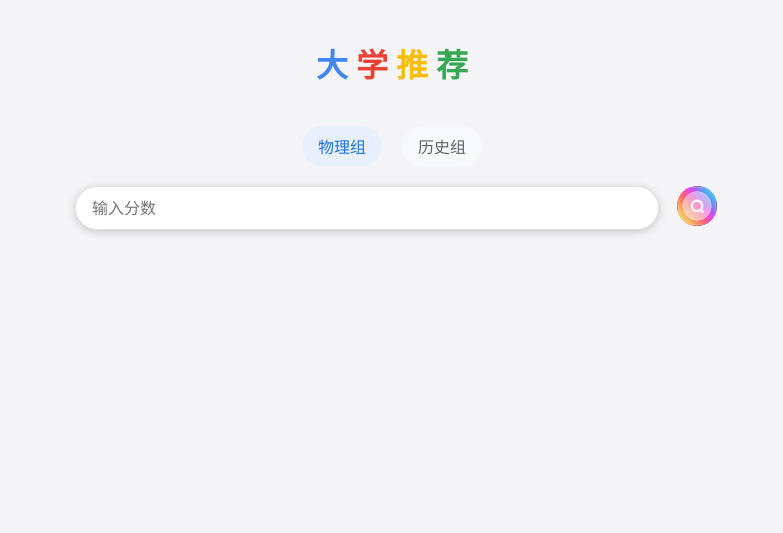
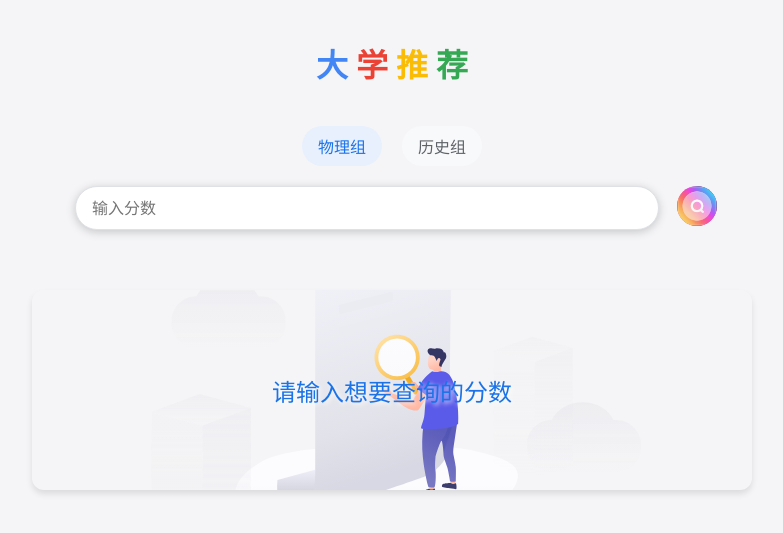
Before and after one commit to Vinwan/school-recommend, a Flask app: page / in a window 1280 px wide. Shown: the top 533 px of the page, without its empty margins (248-1031 px from the left). Run offline with Flask 3, Linux system fonts and the light colour scheme.

Commit message:
feat(ui): 添加欢迎页面样式和背景图片
在静态文件中新增了背景图片和欢迎页面的样式，调整了结果区域的布局，并在页面加载时显示欢迎信息。这些改动旨在提升用户体验和页面视觉效果。

```diff
--- a/static/js/main.js
+++ b/static/js/main.js
@@ -141,11 +141,12 @@ document.querySelectorAll('input[name="group"]').forEach(radio => {
 
         // 清空结果区域
         const resultsDiv = document.getElementById('results');
-        resultsDiv.innerHTML = '';
-
-        // 如果选择了历史组，显示提示信息
-        if (this.value === 'history') {
-            resultsDiv.innerHTML = '<div style="text-align: center; color: #86868b; padding: 20px;">历史组数据暂未导入，敬请期待！</div>';
-        }
+        resultsDiv.innerHTML = '<div class="welcome-message">请输入想要查询的分数</div>';
     });
 });
+
+// 页面加载时显示欢迎信息
+document.addEventListener('DOMContentLoaded', function() {
+    const resultsDiv = document.getElementById('results');
+    resultsDiv.innerHTML = '<div class="welcome-message">请输入想要查询的分数</div>';
+});
--- a/static/styles.css
+++ b/static/styles.css
@@ -118,8 +118,31 @@ button:hover {
     transform: translateY(-1px);
 }
 
+/* 欢迎页面样式 */
+.welcome-message {
+    text-align: center;
+    padding: 40px 20px;
+    font-size: 24px;
+    color: #1a73e8;
+    font-weight: 500;
+    background-image: url('/static/images/background.svg');
+    background-size: cover;
+    background-position: center;
+    border-radius: 12px;
+    margin: 20px auto;
+    max-width: 800px;
+    min-height: 200px;
+    display: flex;
+    align-items: center;
+    justify-content: center;
+    text-shadow: 2px 2px 4px rgba(255, 255, 255, 0.8);
+    box-shadow: 0 4px 6px rgba(0, 0, 0, 0.1);
+}
+
+/* 调整结果区域样式 */
 .results {
-    margin-top: 30px;
+    padding: 20px;
+    margin-top: 20px;
 }
 
 .school-card {
```
Also changed, not shown: static/images/background.png (added), static/images/background.svg (added).
